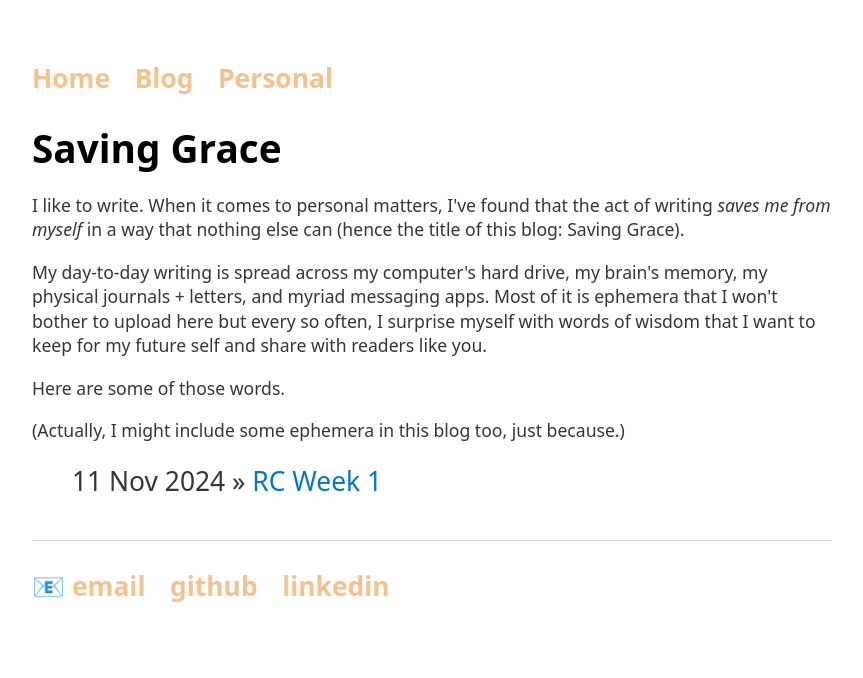
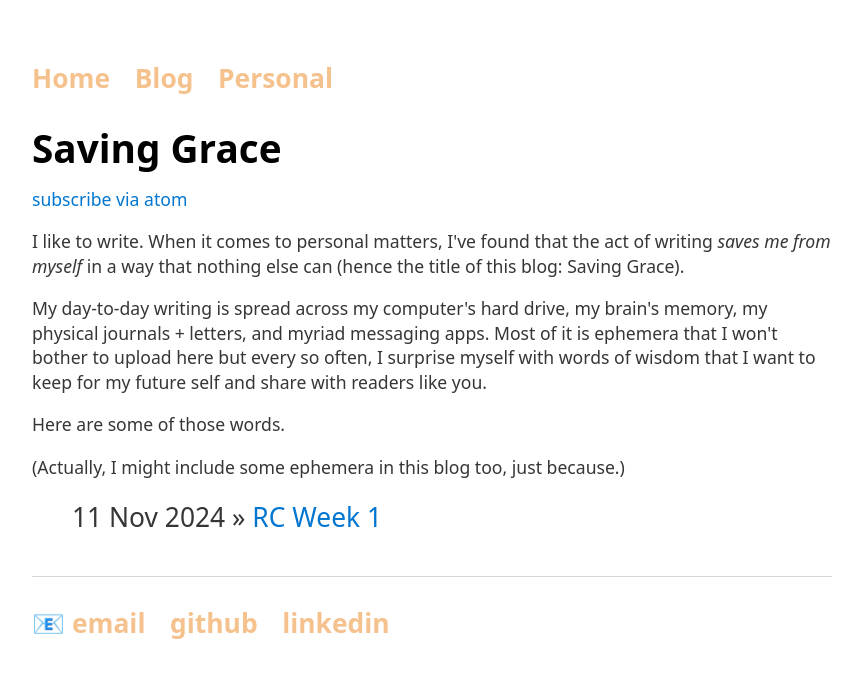
Before and after one commit to grkw/grkw.github.io, a Jekyll site: the page built from blog/index.html, in a window 1280 px wide. Shown: the top 678 px of the page, without its empty margins (208-1071 px from the left). Built offline with Jekyll 4.4.1, drawn with Linux system fonts in a browser that asks for light colours.

Commit message:
Test adding Atom feed

```diff
--- a/_layouts/default.html
+++ b/_layouts/default.html
@@ -3,6 +3,7 @@
 		<head>
 			<title>{{ page.title }}</title>
 			 <link rel="stylesheet" type="text/css" href="/css/main.css">
+			 <link href='http://gracekwak.me/feed.xml' rel='alternate' type='application/atom+xml'>
 		</head>
 		<body>
 			<nav>
--- a/blog/index.html
+++ b/blog/index.html
@@ -4,6 +4,8 @@ title: Saving Grace
 ---
 
     <h1>{{ page.title }}</h1>
+
+    <a href="http://gracekwak.me/blog/atom.xml" class="feed">subscribe via atom</a>
 
     <div class="blurb">
         <p>I like to write. When it comes to personal matters, I've found that the act of writing <i>saves me from myself</i> in a way that nothing else can (hence the title of this blog: Saving Grace).</p>
```
